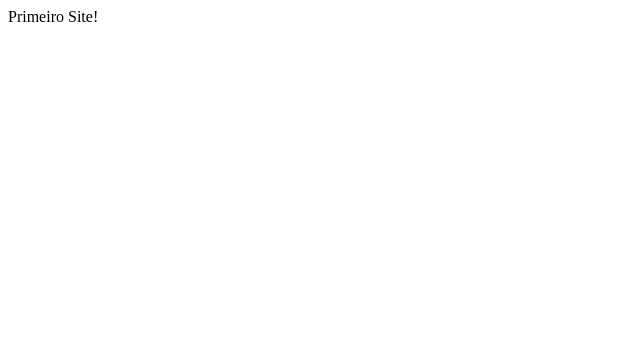
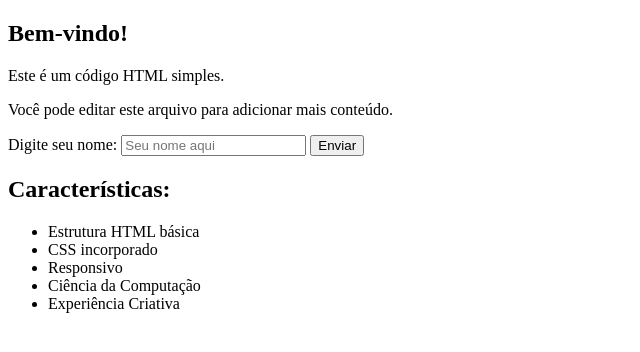
Before and after one commit to luizpavao/teste, a plain HTML site: page index.html in a window 1280 px wide. Shown: the whole page, without its empty margins (0-640 px from the left). Drawn offline with Linux system fonts and the light colour scheme.

Commit message:
Revamp index.html with complete HTML structure
Updated HTML structure and added basic content.

```diff
--- a/index.html
+++ b/index.html
@@ -1,7 +1,31 @@
-<html>
-	<head>
-	</head>
-	<body>
-		Primeiro Site!
-	<body>
+<!DOCTYPE html>
+<html lang="pt-BR">
+<head>
+    <meta charset="UTF-8">
+    <meta name="viewport" content="width=device-width, initial-scale=1.0">
+    <title>Minha Página</title>
+    <link rel="stylesheet" href="style.css">
+</head>
+<body>
+    <h2>Bem-vindo!</h1>
+    <p>Este é um código HTML simples.</p>
+    <p>Você pode editar este arquivo para adicionar mais conteúdo.</p>
+
+    <div class="form-container">
+        <label for="nome">Digite seu nome:</label>
+        <input type="text" id="nome" placeholder="Seu nome aqui" />
+        <button onclick="exibirNome()">Enviar</button>
+        <p id="mensagem"></p>
+    </div>
+
+    <h2>Características:</h2>
+    <ul>
+        <li>Estrutura HTML básica</li>
+        <li>CSS incorporado</li>
+        <li>Responsivo</li>
+        <li>Ciência da Computação</li>
+        <li>Experiência Criativa</li>
+    </ul>
+</body>
+<script src="script.js"></script>
 </html>
```
